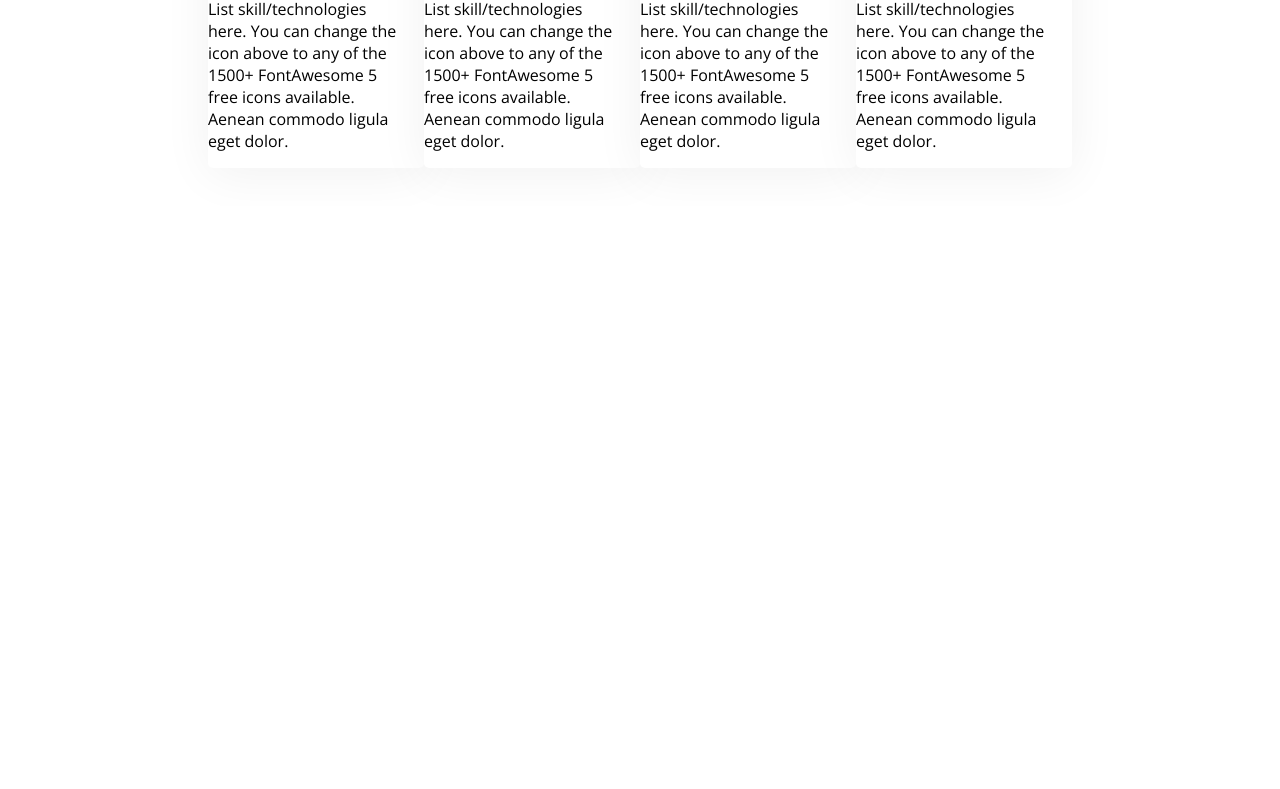
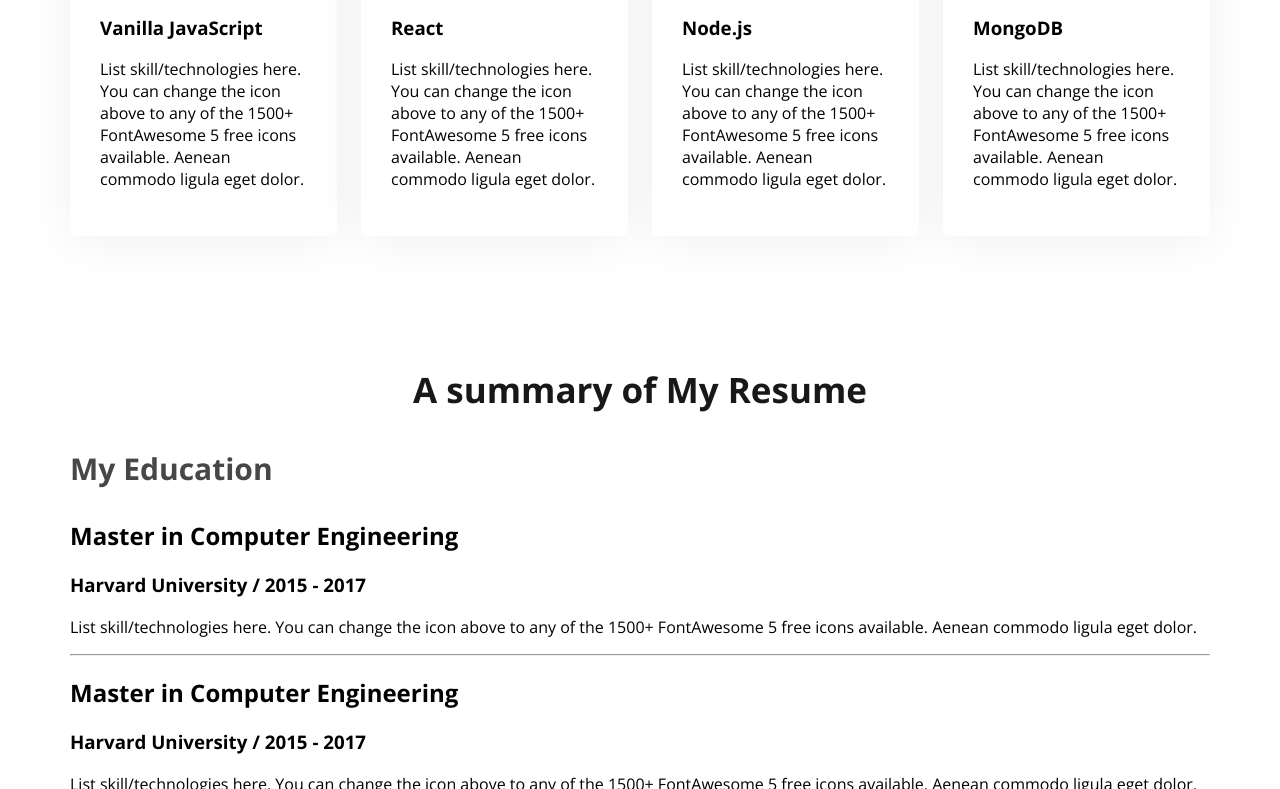
Before and after one commit to Mamun-imtiag/webdeveloper-portfolio, a plain HTML site: page index.html in a window 1280 px wide. Shown: the part 2011-2800 px from the top of the page. Before the commit the page ends 2217 px from the top, so only its background shows below. Drawn offline with nearby package versions, Linux system fonts and the light colour scheme.

Commit message:
resume section added

```diff
--- a/index.html
+++ b/index.html
@@ -104,6 +104,63 @@
 
 
        </section>
+       <!-- Resume Section -->
+        <section>
+          <h3 class="section-title">A summary of My Resume</h3>
+          <div class="resume-container">
+            <div class="resume-column">
+              <h3 class="resume-column-title">My Education</h3>
+
+              <div class="resume-item">
+                <h2 class="resume-item-title">Master in Computer Engineering</h2>
+                <h3 class="resume-item-institute">Harvard University / 2015 - 2017</h3>
+                <p class="resume-item-description">List skill/technologies here. You can change the icon above
+                  to any of the 1500+ FontAwesome 5 free icons available. Aenean commodo ligula eget dolor.</p>
+              </div><hr>
+
+              <div class="resume-item">
+                <h2 class="resume-item-title">Master in Computer Engineering</h2>
+                <h3 class="resume-item-institute">Harvard University / 2015 - 2017</h3>
+                <p class="resume-item-description">List skill/technologies here. You can change the icon above
+                  to any of the 1500+ FontAwesome 5 free icons available. Aenean commodo ligula eget dolor.</p>
+              </div><hr>
+
+              <div class="resume-item">
+                <h2 class="resume-item-title">Master in Computer Engineering</h2>
+                <h3 class="resume-item-institute">Harvard University / 2015 - 2017</h3>
+                <p class="resume-item-description">List skill/technologies here. You can change the icon above
+                  to any of the 1500+ FontAwesome 5 free icons available. Aenean commodo ligula eget dolor.</p>
+              </div>
+
+
+            </div>
+
+            <div class="resume-column">
+              <h3 class="resume-column-title">My Experience</h3>
+              <div class="resume-item"></div>
+                <h2 class="resume-item-title">Master in Computer Engineering</h2>
+                <h3 class="resume-item-institute">Harvard University / 2015 - 2017</h3>
+                <p class="resume-item-description">List skill/technologies here. You can change the icon above
+                  to any of the 1500+ FontAwesome 5 free icons available. Aenean commodo ligula eget dolor.</p>
+              </div><hr>
+
+              <div class="resume-item">
+                <h2 class="resume-item-title">Master in Computer Engineering</h2>
+                <h3 class="resume-item-institute">Harvard University / 2015 - 2017</h3>
+                <p class="resume-item-description">List skill/technologies here. You can change the icon above
+                  to any of the 1500+ FontAwesome 5 free icons available. Aenean commodo ligula eget dolor.</p>
+              </div><hr>
+
+              <div class="resume-item">
+                <h2 class="resume-item-title">Master in Computer Engineering</h2>
+                <h3 class="resume-item-institute">Harvard University / 2015 - 2017</h3>
+                <p class="resume-item-description">List skill/technologies here. You can change the icon above
+                  to any of the 1500+ FontAwesome 5 free icons available. Aenean commodo ligula eget dolor.</p>
+              </div>
+            </div>
+
+          </div>
+        </section>
     </main>
     <footer></footer>
   </body>
--- a/styles/portfolio.css
+++ b/styles/portfolio.css
@@ -95,6 +95,14 @@ nav li a {
 }
 
 /* main section styles */
+main{
+  max-width: 1140px;
+  margin: 0 auto;
+
+}
+main section{
+  margin-top: 130px;
+}
 
 /* about section styles */
 
@@ -131,12 +139,22 @@ nav li a {
 /* what i do section */
 .skill-container {
   display: flex;
-  justify-content: space-between;
-  padding: 30px 200px;
+  gap: 24px;
 }
+
 .skill {
- padding-right: 25px;
+  padding: 30px;
   border-radius: 5px;
   background: #fff;
   box-shadow: 0px 6px 50px 0px rgba(0, 0, 0, 0.06);
 }
+.skill-description {
+}
+
+/* resume section styles */
+.resume-column-title{
+color: #474747;
+font-size: 30px;
+font-weight: 700;
+
+}
```
